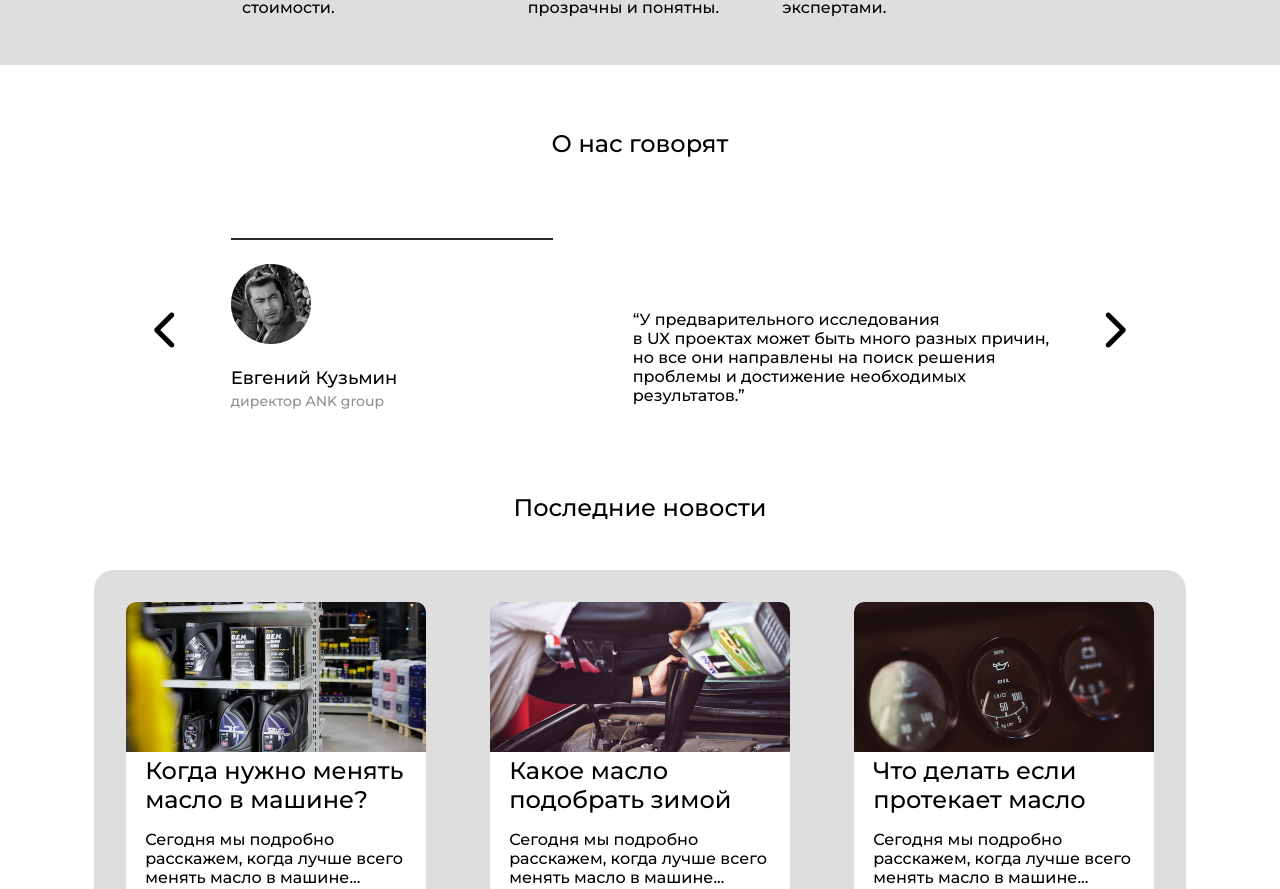
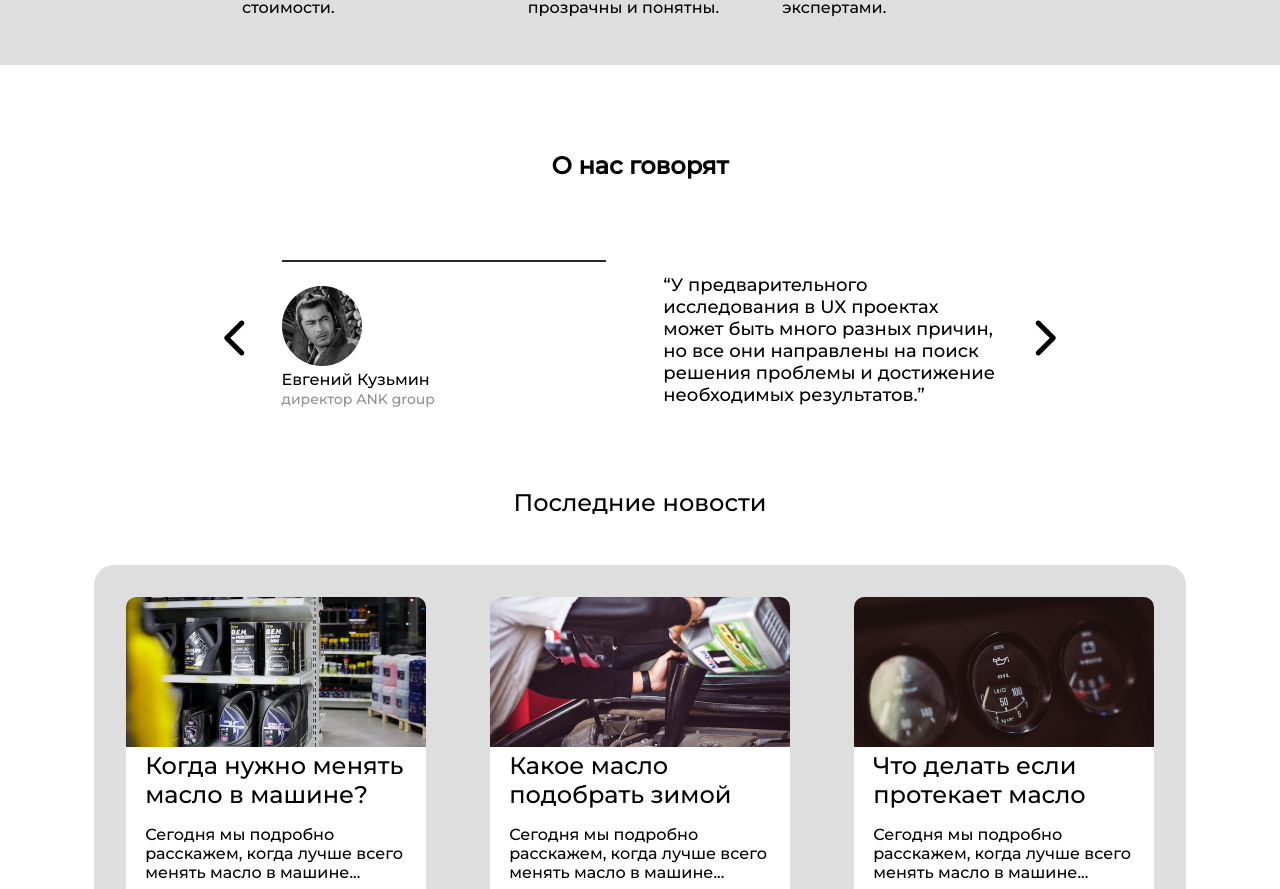
Before and after one commit to NotedAD/OilShop, a React (Vite) app: page / in a window 1280 px wide. Shown: the part 2729-3618 px from the top of the page. Built offline with nearby package versions, Linux system fonts and the light colour scheme.

Commit message:
changed components PeopleAboutAs

```diff
--- /dev/null
+++ b/src/components/functionsComponents/PeoplesAboutUs/PeopleAboutAs.jsx
@@ -0,0 +1,23 @@
+import React from 'react'
+import classes from '../../pages/About Us/About.module.scss'
+
+const PeopleAboutAs = ({ name, image, title, body }) => {
+  return (
+    <div className={classes.peopleAboutAs}>
+      <div className={classes.peoplePhoto}>
+        <hr />
+        <p>
+          <img src={image} alt='Face People' />
+          <br />{name}<br />
+          <span className={classes.personJob}>{title}</span>
+        </p>
+      </div>
+      <div className={classes.bodyPeopleAbout}>
+        <p>
+          “{body}”
+        </p></div>
+    </div>
+  )
+}
+
+export default PeopleAboutAs
--- a/src/components/pages/About Us/About.jsx
+++ b/src/components/pages/About Us/About.jsx
@@ -1,3 +1,4 @@
+import PeopleAboutAs from '../../functionsComponents/PeoplesAboutUs/PeopleAboutAs'
 import about from './About.module.scss'
 
 function About() {
@@ -22,7 +23,7 @@ function About() {
         </div>
       </div>
       <div className={about.aboutMission}>
-            <img src='/Gaz.png' alt='Oil'/>
+        <img src='/Gaz.png' alt='Oil' />
         <div className={about.aboutMissionText}>
           <p>Наша миссия — делать жизнь людей проще<br /> и лучше</p>
           <div className={about.aboutMissionMoreText}>
@@ -38,11 +39,15 @@ function About() {
           <div className={about.arrow}>
             <i className="fa-solid fa-chevron-left" />
           </div>
-                <div>
-                    <hr />
-                    <p><img src='/person.png' alt='Evgeniy Kyzmin' /><br />Евгений Кузьмин<br /> <span className={about.personJob}>директор ANK group</span></p>
-                </div>
-                <p>“У предварительного исследования<br /> в UX проектах может быть много разных причин,<br /> но все они направлены на поиск решения<br /> проблемы и достижение необходимых<br /> результатов.”</p>
+
+          <PeopleAboutAs
+            name='Евгений Кузьмин'
+            image='/person.png'
+            title='директор ANK group'
+            body='У предварительного исследования в UX проектах может быть много разных причин, но все они
+            направлены на поиск решения проблемы и достижение необходимых результатов.'
+          />
+
           <div className={about.arrow}>
             <i className="fa-solid fa-chevron-right" />
           </div>
@@ -53,14 +58,14 @@ function About() {
         <div className={about.lastNewsInfo}>
           <div>
             <div className={about.lastNewsInfoElement}>
-                        <img src='NewsFirst.png' alt='1'/>
+              <img src='NewsFirst.png' alt='1' />
               <p>Когда нужно менять<br /> масло в машине?</p>
               <p>Сегодня мы подробно<br /> расскажем, когда лучше всего<br /> менять масло в машине...</p>
               <a href='#'>Подробнее...</a>
               <span>27/01/23</span>
             </div>
             <div className={about.lastNewsInfoElement}>
-                        <img src='NewsTwo.png' alt='1'/>
+              <img src='NewsTwo.png' alt='1' />
               <p>Правильный уход<br /> за машиной зимой</p>
               <p>Сегодня мы подробно<br /> расскажем, когда лучше всего<br /> менять масло в машине...</p>
               <a href='#'>Подробнее...</a>
@@ -69,14 +74,14 @@ function About() {
           </div>
           <div>
             <div className={about.lastNewsInfoElement}>
-                        <img src='NewsThree.png' alt='1'/>
+              <img src='NewsThree.png' alt='1' />
               <p>Какое масло<br /> подобрать зимой</p>
               <p>Сегодня мы подробно<br /> расскажем, когда лучше всего<br /> менять масло в машине...</p>
               <a href='#'>Подробнее...</a>
               <span>27/01/23</span>
             </div>
             <div className={about.lastNewsInfoElement}>
-                        <img src='NewsFour.png' alt='1'/>
+              <img src='NewsFour.png' alt='1' />
               <p>Что делать если<br /> встал на трассе</p>
               <p>Сегодня мы подробно<br /> расскажем, когда лучше всего<br /> менять масло в машине...</p>
               <a href='#'>Подробнее...</a>
@@ -85,14 +90,14 @@ function About() {
           </div>
           <div>
             <div className={about.lastNewsInfoElement}>
-                        <img src='NewsFive.png' alt='1'/>
+              <img src='NewsFive.png' alt='1' />
               <p>Что делать если<br /> протекает масло</p>
               <p>Сегодня мы подробно<br /> расскажем, когда лучше всего<br /> менять масло в машине...</p>
               <a href='#'>Подробнее...</a>
               <span>27/01/23</span>
             </div>
             <div className={about.lastNewsInfoElement}>
-                        <img src='NewsSix.png' alt='1'/>
+              <img src='NewsSix.png' alt='1' />
               <p>ТОП 10 худших<br /> популярных масел</p>
               <p>Сегодня мы подробно<br /> расскажем, когда лучше всего<br /> менять масло в машине...</p>
               <a href='#'>Подробнее...</a>
--- a/src/components/pages/About Us/About.module.scss
+++ b/src/components/pages/About Us/About.module.scss
@@ -1,15 +1,16 @@
 @import '../../../mixins_variables/variables.scss';
 @import '../../../mixins_variables/mixins.scss';
 
-.about{
+.about {
   margin-top: 5em;
-    &>p{
+
+  &>p {
     font-size: 24px;
     text-align: center;
   }
 }
 
-.aboutData{
+.aboutData {
   display: flex;
   width: 55%;
   margin: 0 auto;
@@ -18,53 +19,58 @@
   padding-bottom: 3em;
 }
 
-.aboutDataText{
-    &>p:last-child{
+.aboutDataText {
+  &>p:last-child {
     padding-top: 1.3em;
   }
 }
 
-.aboutDataNumber{
+.aboutDataNumber {
   display: flex;
 
-    .aboutDataNumberTop>p:first-child{
+  .aboutDataNumberTop>p:first-child {
     padding-right: 4em;
     padding-bottom: 4em;
   }
-    .aboutDataNumberBottom>p:first-child{
+
+  .aboutDataNumberBottom>p:first-child {
     padding-right: 4em;
     padding-bottom: 4em;
   }
 }
 
-.aboutDataNumberInfo{
+.aboutDataNumberInfo {
   font-size: 36px;
-    background: var(--link-color-specific);;
+  background: var(--link-color-specific);
+  ;
   -webkit-background-clip: text;
   -webkit-text-fill-color: transparent;
   background-clip: text;
   -moz-text-fill-color: transparent;
 }
 
-.aboutDataNumberMoreInfo{
+.aboutDataNumberMoreInfo {
   font-size: 20px
 }
 
-.aboutMission{
-    &>img{
+.aboutMission {
+  &>img {
     display: block;
     margin: 0 auto;
   }
-    .aboutMissionText{
+
+  .aboutMissionText {
     background-color: #DEDEDE;
     margin-top: -6em;
     width: 100%;
-        &>p:first-child{
+
+    &>p:first-child {
       padding-top: 6em;
       font-size: 24px;
       margin-left: 17em;
     }
-        .aboutMissionMoreText{
+
+    .aboutMissionMoreText {
       display: flex;
       justify-content: space-around;
       align-items: center;
@@ -75,38 +81,65 @@
   }
 }
 
-.theyTalkAboutUs{
+.theyTalkAboutUs {
   margin: 4em auto;
-    &>p{
+  display: flex;
+  justify-content: center;
+  flex-direction: column;
+  align-items: center;
+
+  &>p {
     font-size: 24px;
     text-align: center;
     margin-bottom: 3em;
+    font-weight: 600;
+    line-height: 26.4px;
   }
-    .theyTalkAboutUsText{
+
+  .theyTalkAboutUsText {
     display: flex;
     justify-content: center;
-        &>div>p{
+    width: 70%;
+  }
+}
+
+.personJob {
+  font-size: 14px;
+  color: #909090;
+}
+
+.bodyPeopleAbout {
   font-size: 18px;
   margin-top: 0;
-            &>img{
+  width: 55%;
+  display: flex;
+  justify-content: end;
+  align-items: end;
+
+  &>img {
     padding-bottom: 1em;
   }
+
+  p {
+    width: 85%;
   }
-        &>div>hr{
-            width: 25vw;
+}
+
+.peoplePhoto {
+  width: 45%;
+}
+
+.peoplePhoto>hr {
+  width: 100%;
   margin-left: 0;
   margin-bottom: 1.5em;
   border: 1px solid #282828;
 }
-        &>p:last-of-type{
-            margin-top: 5em;
-            margin-left: 5em;
-        }
-    }
-    .personJob{
-        font-size: 14px;
-        color: #909090;
-    }
+
+.peopleAboutAs {
+  display: flex;
+  justify-content: center;
+  width: 80%;
 }
 
 .arrow {
@@ -114,6 +147,7 @@
   width: 10%;
   justify-content: center;
   align-items: center;
+
   i {
     font-size: 5vh;
 
@@ -123,20 +157,22 @@
   }
 }
 
-.lastNews{
-    &>p:first-of-type{
+.lastNews {
+  &>p:first-of-type {
     font-size: 24px;
     text-align: center;
     margin-bottom: 2em;
   }
-    .lastNewsInfo{
+
+  .lastNewsInfo {
     display: flex;
     background-color: #DEDEDE;
     border-radius: 20px;
     width: fit-content;
     margin: 0 auto;
   }
-    &>button{
+
+  &>button {
     display: block;
     margin: 2em auto;
     margin-bottom: 6em;
@@ -147,4 +183,38 @@
   }
 }
 
-@include news;
+.lastNewsInfoElement {
+  margin: 2em;
+  background: #FFFFFF;
+  border-radius: 10px;
+  padding-bottom: .9em;
+
+  &>img {
+    border-radius: 10px 10px 0 0;
+  }
+
+  &>p:first-of-type {
+    font-size: 24px;
+    margin: 0 .8em;
+  }
+
+  &>p:last-of-type {
+    margin-left: 1.2em;
+    margin-bottom: .5em;
+  }
+
+  &>a {
+    margin-left: 1.2em;
+    background: var(--link-color-specific);
+    ;
+    -webkit-background-clip: text;
+    -webkit-text-fill-color: transparent;
+    background-clip: text;
+    -moz-text-fill-color: transparent;
+  }
+
+  &>span {
+    padding-left: 5.5em;
+    color: #DEDEDE;
+  }
+}
--- a/src/components/pages/News/News.module.scss
+++ b/src/components/pages/News/News.module.scss
@@ -1,16 +1,18 @@
 @import '../../../mixins_variables/mixins.scss';
 
-.lastNews{
+.lastNews {
   margin-top: 5em;
 }
 
-.filter{
+.filter {
   position: absolute;
   margin-left: 5em;
-    &>p:first-of-type{
+
+  &>p:first-of-type {
     margin-bottom: 2.5em;
   }
-    &>p>select{
+
+  &>p>select {
     margin-top: .5em;
     font-size: 16px;
     background: #DEDEDE;
@@ -20,13 +22,14 @@
   }
 }
 
-.lastNews{
-    &>p:first-of-type{
+.lastNews {
+  &>p:first-of-type {
     font-size: 24px;
     text-align: center;
     margin-bottom: 2em;
   }
-    .lastNewsInfo{
+
+  .lastNewsInfo {
     display: flex;
     background-color: #DEDEDE;
     border-radius: 20px;
@@ -34,7 +37,8 @@
     margin-left: auto;
     margin-right: 15em;
   }
-    &>button{
+
+  &>button {
     display: block;
     margin: 2em auto;
     margin-bottom: 6em;
@@ -45,4 +49,38 @@
   }
 }
 
-@include news;
+.lastNewsInfoElement {
+  margin: 2em;
+  background: #FFFFFF;
+  border-radius: 10px;
+  padding-bottom: .9em;
+
+  &>img {
+    border-radius: 10px 10px 0 0;
+  }
+
+  &>p:first-of-type {
+    font-size: 24px;
+    margin: 0 .8em;
+  }
+
+  &>p:last-of-type {
+    margin-left: 1.2em;
+    margin-bottom: .5em;
+  }
+
+  &>a {
+    margin-left: 1.2em;
+    background: var(--link-color-specific);
+    ;
+    -webkit-background-clip: text;
+    -webkit-text-fill-color: transparent;
+    background-clip: text;
+    -moz-text-fill-color: transparent;
+  }
+
+  &>span {
+    padding-left: 5.5em;
+    color: #DEDEDE;
+  }
+}
--- a/src/mixins_variables/mixins.scss
+++ b/src/mixins_variables/mixins.scss
@@ -10,7 +10,7 @@
     color: #fff;
   }
 
-  &:hover{
+  &:active{
     background: #148C53;
     color: #fff;
   }
@@ -28,41 +28,8 @@
     color: #fff;
   }
 
-  &:hover{
+  &:active{
     background: #148C53;
     color: #fff;
   }
 }
-
-@mixin news {
-.lastNewsInfoElement{
-    margin: 2em;
-    background: #FFFFFF;
-    border-radius: 10px;
-    padding-bottom: .9em;
-    &>img{
-        border-radius: 10px 10px 0 0;
-    }
-    &>p:first-of-type{
-        font-size: 24px;
-        margin: 0 .8em;
-    }
-    &>p:last-of-type{
-        margin-left: 1.2em;
-        margin-bottom: .5em;
-    }
-    &>a{
-        margin-left: 1.2em;
-        background: var(--link-color-specific);;
-        -webkit-background-clip: text;
-        -webkit-text-fill-color: transparent;
-        background-clip: text;
-        -moz-text-fill-color: transparent;
-    }
-    &>span{
-        padding-left: 5.5em;
-        color: #DEDEDE;
-    }
-}
-
-}
```
Also changed, not shown: src/components/functionsComponents/NewsCards/NewsCards.jsx (added). Lines whose indentation alone changed are shown as unchanged.
